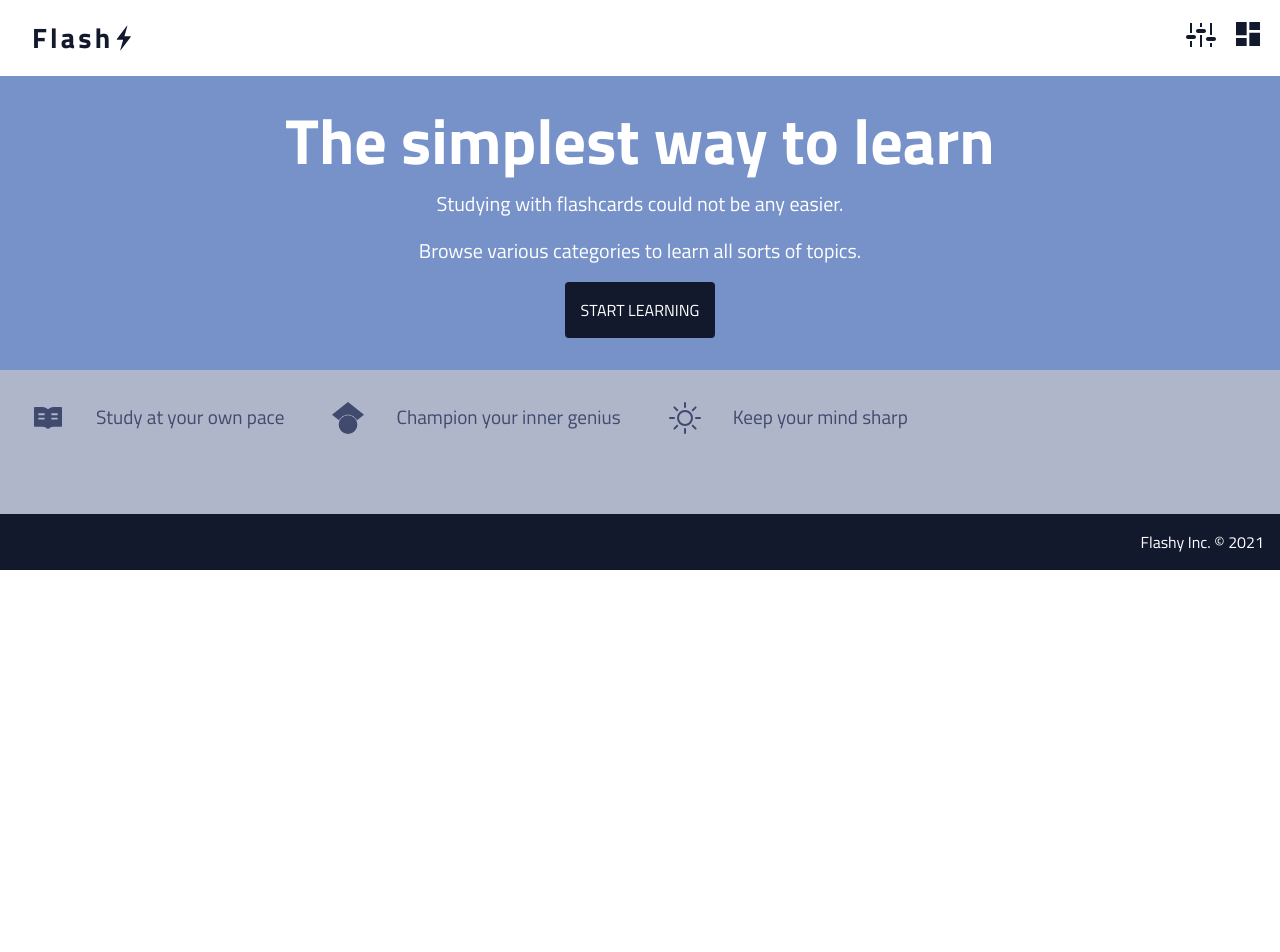
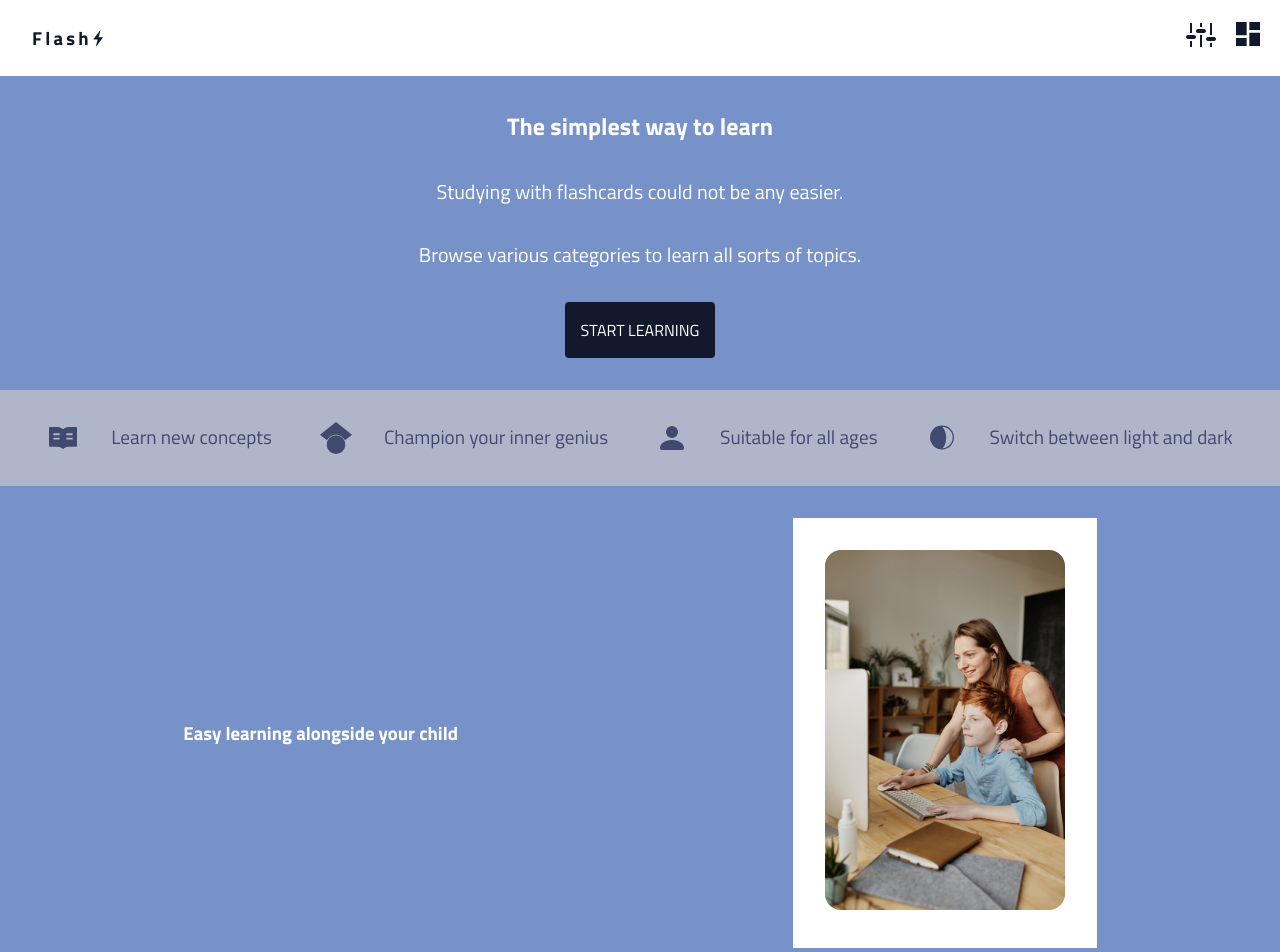
Before and after one commit to gbsimon87/flashy-react, a React (Create React App) app: page / in a window 1280 px wide. Shown: the top 952 px of the page. Before the commit the page ends 800 px from the top, so only its background shows below. Built offline with nearby package versions, Linux system fonts and the light colour scheme.

Commit message:
css changes and promotional banner

```diff
--- a/src/App.js
+++ b/src/App.js
@@ -16,6 +16,7 @@ import Settings from "./components/Settings";
 import Nav from "./components/ui/Nav";
 import Backdrop from "./components/ui/Backdrop";
 import Sidebar from "./components/ui/Sidebar";
+import Footer from "./components/ui/Footer";
 import { randomColors, randomNumbers, randomLetters, randomShapes } from './data';
 import { useGlobalContext } from './context';
 
@@ -62,6 +63,7 @@ function App() {
           </Route>
         </Switch>
       </main>
+      { pathname === "/" && <Footer />}
     </div>
   );
 }
--- a/src/components/Home.js
+++ b/src/components/Home.js
@@ -1,11 +1,12 @@
-import React from 'react'
-import { Link } from 'react-router-dom'
+import React from 'react';
+import { Link } from 'react-router-dom';
 import { AiFillRead } from "react-icons/ai";
 import { SiGooglescholar } from "react-icons/si";
-import { BsBrightnessHigh } from "react-icons/bs";
+import { WiMoonAltWaxingCrescent4 } from "react-icons/wi";
+import { BsFillPersonFill } from "react-icons/bs";
 
-import Footer from "../components/ui/Footer"
-import { useGlobalContext } from '../context'
+import image_one from "../images/mom_child.jpg";
+import { useGlobalContext } from '../context';
 
 function Home() {
   const { theme } = useGlobalContext();
@@ -20,18 +21,29 @@ function Home() {
       <section className="home__benefits" style={theme && theme.home && theme.home.benefits}>
         <div className="benefits_card">
           <AiFillRead size="2rem" />
-          <p>Study at your own pace</p>
+          <p>Learn new concepts</p>
         </div>
         <div className="benefits_card">
           <SiGooglescholar size="2rem" />
           <p>Champion your inner genius</p>
         </div>
         <div className="benefits_card">
-          <BsBrightnessHigh size="2rem" />
-          <p>Keep your mind sharp</p>
+          <BsFillPersonFill size="2rem" />
+          <p>Suitable for all ages</p>
+        </div>
+        <div className="benefits_card">
+          <WiMoonAltWaxingCrescent4 size="2rem" />
+          <p>Switch between light and dark</p>
         </div>
       </section>
-      <Footer />
+      <section className="home__promotional" style={theme && theme.callout}>
+        <div className="home__promotional--title">
+          <h3>Easy learning alongside your child</h3>
+        </div>
+        <div className="home__promotional--image-container">
+          <img src={image_one} alt="Logo" />
+        </div>
+      </section>
     </div>
   )
 }
--- a/src/index.css
+++ b/src/index.css
@@ -42,19 +42,6 @@ ul {
 a {
   text-decoration: none;
 }
-/* h1 {
-  font-size: 3rem;
-} */
-h2 {
-  font-size: 2rem;
-}
-h3 {
-  font-size: 1.25rem;
-}
-h4 {
-  font-size: 0.875rem;
-}
-
 /*
 ===============
 End Global Styles
@@ -66,6 +53,9 @@ End Global Styles
   justify-content: space-between;
   align-items: center;
   padding: 1rem;
+  position: fixed;
+  left: 0;
+  right: 0;
 }
 
 .nav .nav__header .logo {
@@ -112,8 +102,10 @@ End Global Styles
   background: #000000c4;
   width: 100vw;
   height: 100vh;
-  z-index: 100;
+  z-index: 200;
   position: absolute;
+  top: 0;
+  left: 0;
 }
 
 .sidebar {
@@ -157,6 +149,7 @@ End Global Styles
 
 .sidebar-content {
   padding-top: 1rem;
+  overflow: scroll;
 }
 
 .show-sidebar {
@@ -174,24 +167,6 @@ End Global Styles
   transition: var(--transition);
   cursor: pointer;
   animation: bounce 2s ease-in-out infinite;
-}
-
-@keyframes bounce {
-  0% {
-    transform: scale(1);
-  }
-  50% {
-    transform: scale(1.5);
-  }
-  100% {
-    transform: scale(1);
-  }
-}
-
-@media screen and (min-width: 676px) {
-  .sidebar {
-    width: 400px;
-  }
 }
 
 .section-center {
@@ -337,9 +312,9 @@ article.nextSlide {
 }
 
 .home {
-  height: calc(100vh - 121px);
   display: flex;
   flex-flow: column;
+  padding-top: 76px;
 }
 
 .home .home__callout {
@@ -353,7 +328,7 @@ article.nextSlide {
 }
 
 .home .home__callout > * {
-  margin-bottom:  1rem;
+  margin-bottom:  2rem;
 }
 
 .home__callout p {
@@ -374,13 +349,12 @@ article.nextSlide {
 }
 
 .home .home__benefits {
-  padding: 2rem;
-  padding-bottom: 5rem;
   display: flex;
-  font-size: 1.2rem;
   flex-flow: row wrap;
   justify-content: flex-start;
   gap: 1rem 3rem;
+  padding: 2rem;
+  font-size: 1.2rem;
 }
 
 .home .home__benefits .benefits_card {
@@ -394,6 +368,27 @@ article.nextSlide {
 
 .home .home__benefits .benefits_card svg {
   margin-right: 2rem;
+}
+
+.home .home__promotional {
+  display: flex;
+  flex-flow: column;
+  justify-content: space-around;
+  align-items: center;
+  text-align: center;
+  padding: 2rem;
+  gap: 2rem;
+}
+
+.home .home__promotional .home__promotional--image-container {
+  padding: 2rem;
+  background: white;
+}
+
+.home .home__promotional .home__promotional--image-container img {
+  width: 100%;
+  border-radius: 1rem;
+  width: 15rem;
 }
 
 .learn {
@@ -517,32 +512,29 @@ article.nextSlide {
   color: white;
   width: 100%;
   text-align: right;
-  position: fixed;
-  bottom: 0;
-  left: 0;
 }
 
-@media screen and (min-width: 800px) {
-  h1 {
-    font-size: 4rem;
+@keyframes bounce {
+  0% {
+    transform: scale(1);
   }
-  h2 {
-    font-size: 2.5rem;
+  50% {
+    transform: scale(1.5);
   }
-  h3 {
-    font-size: 1.75rem;
+  100% {
+    transform: scale(1);
   }
-  h4 {
-    font-size: 1rem;
+}
+
+@media screen and (min-width: 768px) {
+  .sidebar {
+    width: 400px;
   }
-  body {
-    font-size: 1rem;
+  .home .home__promotional {
+    flex-flow: row;
   }
-  h1,
-  h2,
-  h3,
-  h4 {
-    line-height: 1;
+  .home .home__benefits {
+    justify-content: center;
   }
 }
 
```
Also changed, not shown: src/images/mom_child.jpg (added).
